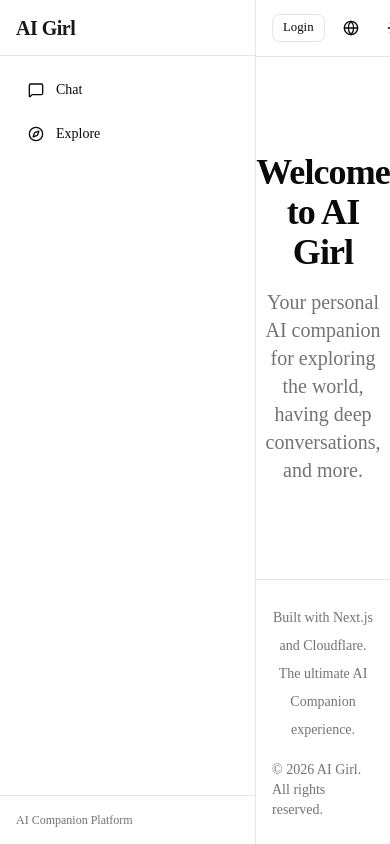
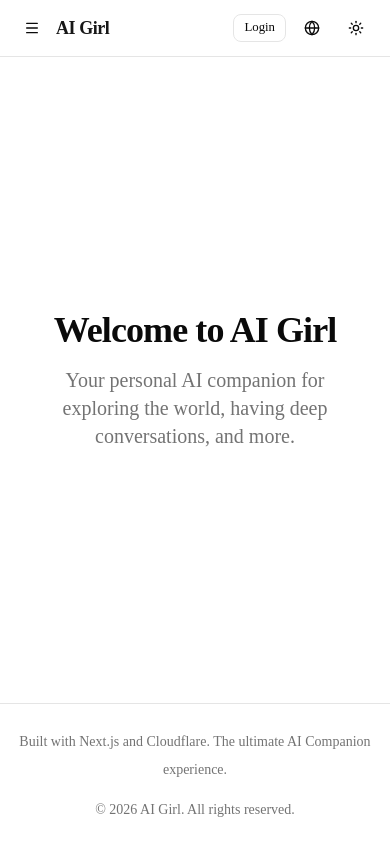
Before and after one commit to hazeFlame/AI-GIRL, a Next.js app: page / in a window 390 px wide. Built offline with nearby package versions, Linux system fonts and the light colour scheme.

Commit message:
feat: add responsive mobile navigation sidebar and update pricing section content

```diff
--- a/src/app/layout.tsx
+++ b/src/app/layout.tsx
@@ -40,9 +40,9 @@
 				>
 					<div className="flex h-screen overflow-hidden bg-background">
 						<AppSidebar />
-						<div className="flex-1 flex flex-col min-w-0 relative">
+						<div className="flex-1 flex flex-col min-w-0 relative overflow-y-auto">
 							<SiteHeader />
-							<main className="flex-1 overflow-auto">
+							<main className="flex-1 flex flex-col">
 								{children}
 							</main>
 							<SiteFooter />
--- a/src/components/layout/app-sidebar.tsx
+++ b/src/components/layout/app-sidebar.tsx
@@ -1,9 +1,9 @@
 import Link from "next/link"
-import { MessageSquare, Compass } from "lucide-react"
+import { MessageSquare, Compass, CreditCard } from "lucide-react"
 
 export function AppSidebar() {
   return (
-    <aside className="w-64 border-r bg-background flex flex-col h-full">
+    <aside className="hidden md:flex w-64 border-r bg-background flex-col h-full shrink-0">
       <div className="h-14 flex items-center px-4 border-b">
         <Link href="/" className="font-bold text-xl tracking-tight text-primary">
           AI Girl
@@ -24,6 +24,13 @@
           <Compass className="w-4 h-4" />
           <span>Explore</span>
         </Link>
+        <Link
+          href="/pricing"
+          className="flex items-center gap-3 px-3 py-2 text-sm font-medium rounded-md hover:bg-accent hover:text-accent-foreground transition-colors"
+        >
+          <CreditCard className="w-4 h-4" />
+          <span>Pricing</span>
+        </Link>
       </nav>
       <div className="p-4 border-t text-xs text-muted-foreground">
         AI Companion Platform
--- a/src/components/layout/site-header.tsx
+++ b/src/components/layout/site-header.tsx
@@ -2,7 +2,7 @@
 
 import * as React from "react"
 import Link from "next/link"
-import { Moon, Sun, Globe } from "lucide-react"
+import { Moon, Sun, Globe, Menu, MessageSquare, Compass, CreditCard } from "lucide-react"
 import { useTheme } from "next-themes"
 
 import { Button, buttonVariants } from "@/components/ui/button"
@@ -13,6 +13,13 @@
   DropdownMenuItem,
   DropdownMenuTrigger,
 } from "@/components/ui/dropdown-menu"
+import {
+  Sheet,
+  SheetContent,
+  SheetHeader,
+  SheetTitle,
+  SheetTrigger,
+} from "@/components/ui/sheet"
 
 export function SiteHeader() {
   const { setTheme } = useTheme()
@@ -20,6 +27,47 @@
   return (
     <header className="sticky top-0 z-50 w-full border-b bg-background/95 backdrop-blur supports-[backdrop-filter]:bg-background/60">
       <div className="flex h-14 items-center px-4 md:px-6">
+        <Sheet>
+          <SheetTrigger className={cn(buttonVariants({ variant: "ghost", size: "icon" }), "md:hidden mr-2")}>
+            <Menu className="h-5 w-5" />
+            <span className="sr-only">Toggle Menu</span>
+          </SheetTrigger>
+          <SheetContent side="left" className="w-64 p-0">
+            <SheetHeader className="p-4 border-b text-left">
+              <SheetTitle>
+                <Link href="/" className="font-bold text-xl tracking-tight text-primary">
+                  AI Girl
+                </Link>
+              </SheetTitle>
+            </SheetHeader>
+            <nav className="flex flex-col gap-2 p-4">
+              <Link
+                href="/chat"
+                className="flex items-center gap-3 px-3 py-2 text-sm font-medium rounded-md hover:bg-accent hover:text-accent-foreground transition-colors"
+              >
+                <MessageSquare className="w-4 h-4" />
+                <span>Chat</span>
+              </Link>
+              <Link
+                href="/explore"
+                className="flex items-center gap-3 px-3 py-2 text-sm font-medium rounded-md hover:bg-accent hover:text-accent-foreground transition-colors"
+              >
+                <Compass className="w-4 h-4" />
+                <span>Explore</span>
+              </Link>
+              <Link
+                href="/pricing"
+                className="flex items-center gap-3 px-3 py-2 text-sm font-medium rounded-md hover:bg-accent hover:text-accent-foreground transition-colors"
+              >
+                <CreditCard className="w-4 h-4" />
+                <span>Pricing</span>
+              </Link>
+            </nav>
+          </SheetContent>
+        </Sheet>
+        <Link href="/" className="md:hidden font-bold text-lg tracking-tight text-primary mr-2">
+          AI Girl
+        </Link>
         <div className="flex flex-1 items-center justify-end space-x-2 md:justify-end">
           <nav className="flex items-center gap-2">
             <Link href="/pricing" className={cn(buttonVariants({ variant: "default", size: "sm" }), "hidden sm:inline-flex")}>
--- a/src/components/pricing-section.tsx
+++ b/src/components/pricing-section.tsx
@@ -125,7 +125,7 @@
       <article className="text-center mb-16 max-w-3xl mx-auto space-y-4 relative z-10 px-4">
         <h2 className="text-4xl md:text-6xl font-medium text-foreground tracking-tight">
           <VerticalCutReveal>
-            Plans that work best for you
+            Find your perfect match
           </VerticalCutReveal>
         </h2>
 
@@ -135,8 +135,7 @@
           customVariants={revealVariants}
           className="text-muted-foreground text-lg md:text-xl max-w-2xl mx-auto"
         >
-          Trusted by millions, we help teams all around the world. Explore which
-          option is right for you.
+          Experience deep emotional connections and meaningful conversations with an AI partner who truly understands you. Choose the plan that brings you closer.
         </TimelineContent>
 
         <TimelineContent as="div" animationNum={2} customVariants={revealVariants}>
```
